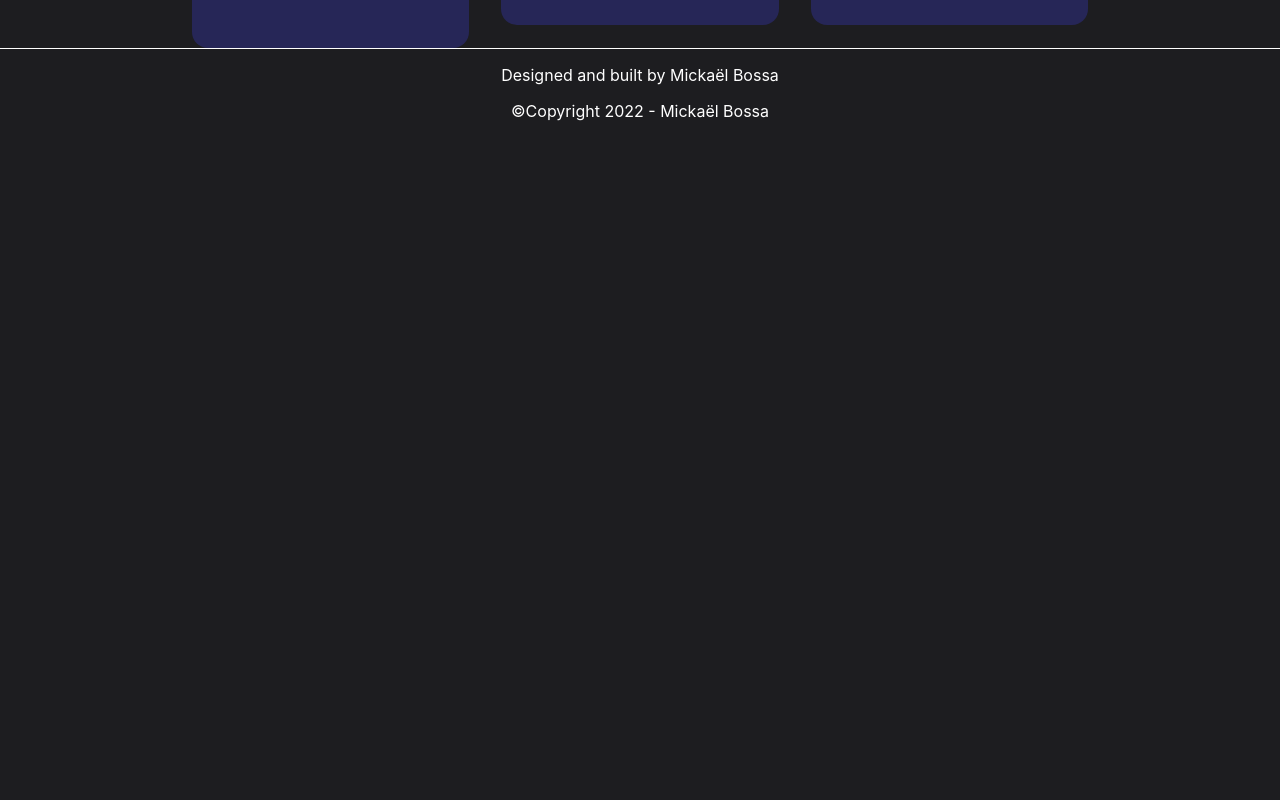
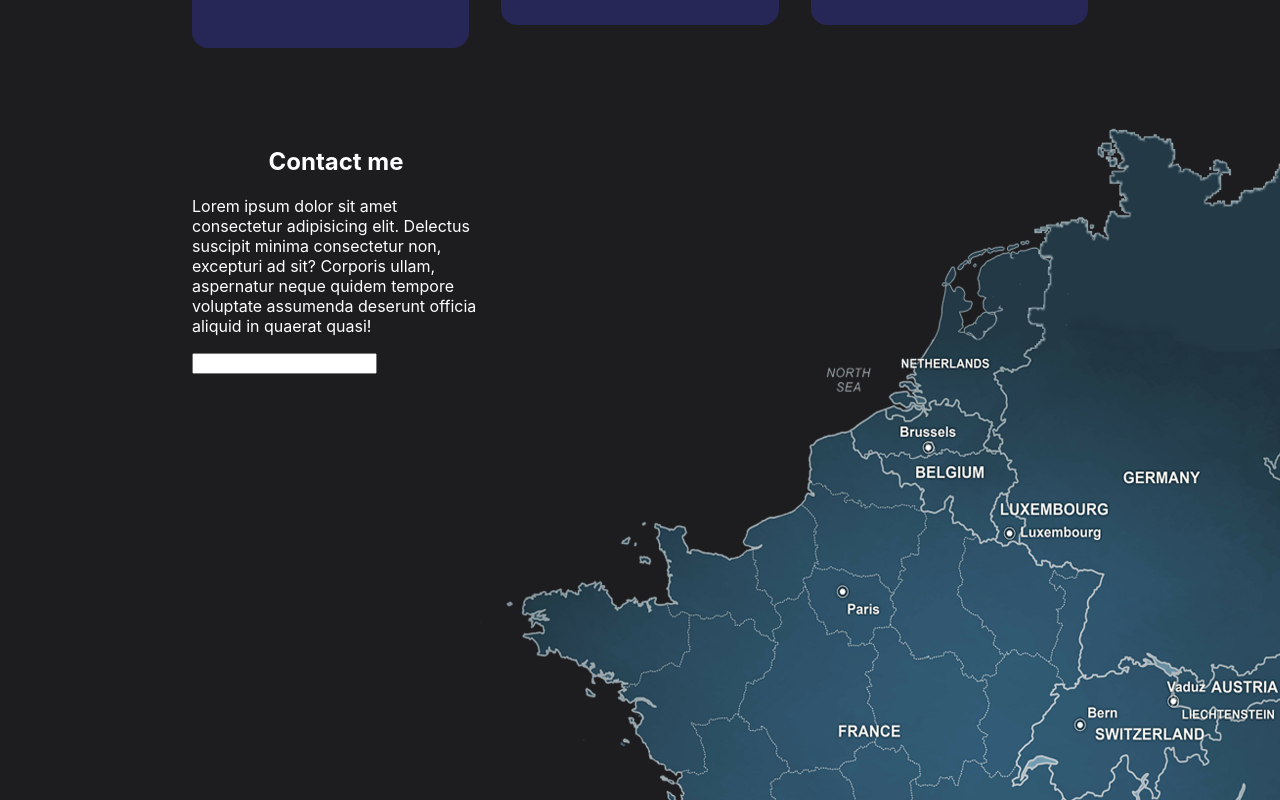
Before and after one commit to MickaelBossa/portfolio, a Next.js app: page / in a window 1280 px wide. Shown: the part 1640-2440 px from the top of the page. Before the commit the page ends 1777 px from the top, so only its background shows below. Built offline with nearby package versions, Linux system fonts and the light colour scheme.

Commit message:
Start contact section

```diff
--- /dev/null
+++ b/components/ui/ContactForm/ContactForm.tsx
@@ -0,0 +1,10 @@
+// Style
+import styles from './ContactForm.module.css';
+
+export default function ContactForm() {
+  return (
+    <form action="/send-data-here" method='post'>
+        <input type="text" />
+    </form>
+  )
+}
--- a/pages/index.tsx
+++ b/pages/index.tsx
@@ -4,15 +4,17 @@ import styles from '../styles/Home.module.css';
 
 // Next
 import Head from 'next/head';
+import Image from 'next/image';
 
 // Component
 import SocialNetworkButtons from '../components/ui/SocialNetworkButtons/SocialNetworkButtons';
 import SkillsColumns from '../components/ui/SkillsColumns/SkillsColumns';
 import ProjectsCards from '../components/ui/ProjectCards/ProjectsCards';
+import ContactForm from '../components/ui/ContactForm/ContactForm';
 
 export default function Home() {
     return (
-        <>
+        <div>
             <Head>
                 <title>Mickaël BOSSA - Web developer</title>
                 <meta
@@ -43,6 +45,27 @@ export default function Home() {
                     <ProjectsCards />
                 </section>
             </main>
-        </>
+            <section className={styles.contactSection}>
+                    <div>
+                    <h2 className={styles.subtitle}>Contact me</h2>
+                    <p>
+                        Lorem ipsum dolor sit amet consectetur adipisicing elit.
+                        Delectus suscipit minima consectetur non, excepturi ad
+                        sit? Corporis ullam, aspernatur neque quidem tempore
+                        voluptate assumenda deserunt officia aliquid in quaerat
+                        quasi!
+                    </p>
+                    <ContactForm />
+                    </div>
+                    <div>
+                    <Image
+                        src="/images/france-map-2.png"
+                        height={1000}
+                        width={800}
+                        alt='Map of France'
+                    />
+                    </div>
+                </section>
+        </div>
     );
 }
--- a/styles/Home.module.css
+++ b/styles/Home.module.css
@@ -21,3 +21,9 @@
 .subtitle {
   text-align: center;
 }
+
+.contactSection {
+  display: flex;
+  margin-top: 5rem;
+  margin-left: 15vw;
+}
```
Also changed, not shown: components/ui/ContactForm/ContactForm.module.css (added), public/images/france-map-2.png (added), 1 other file (tests, documents, lock files or other folders).
